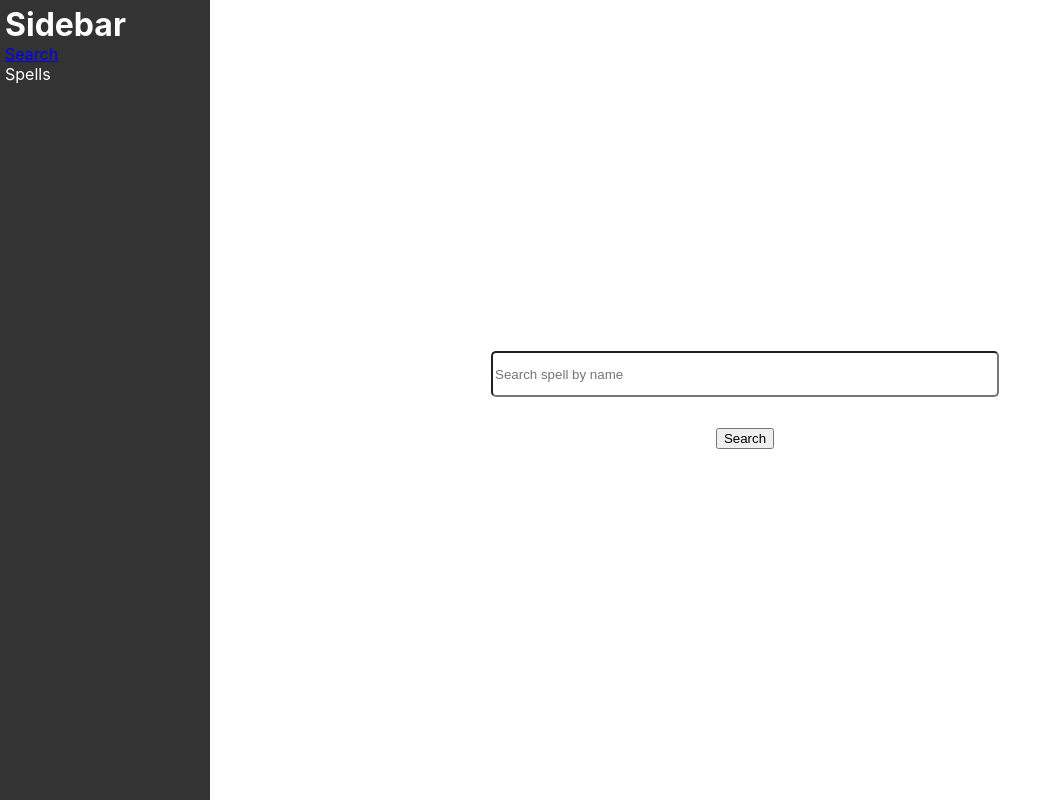
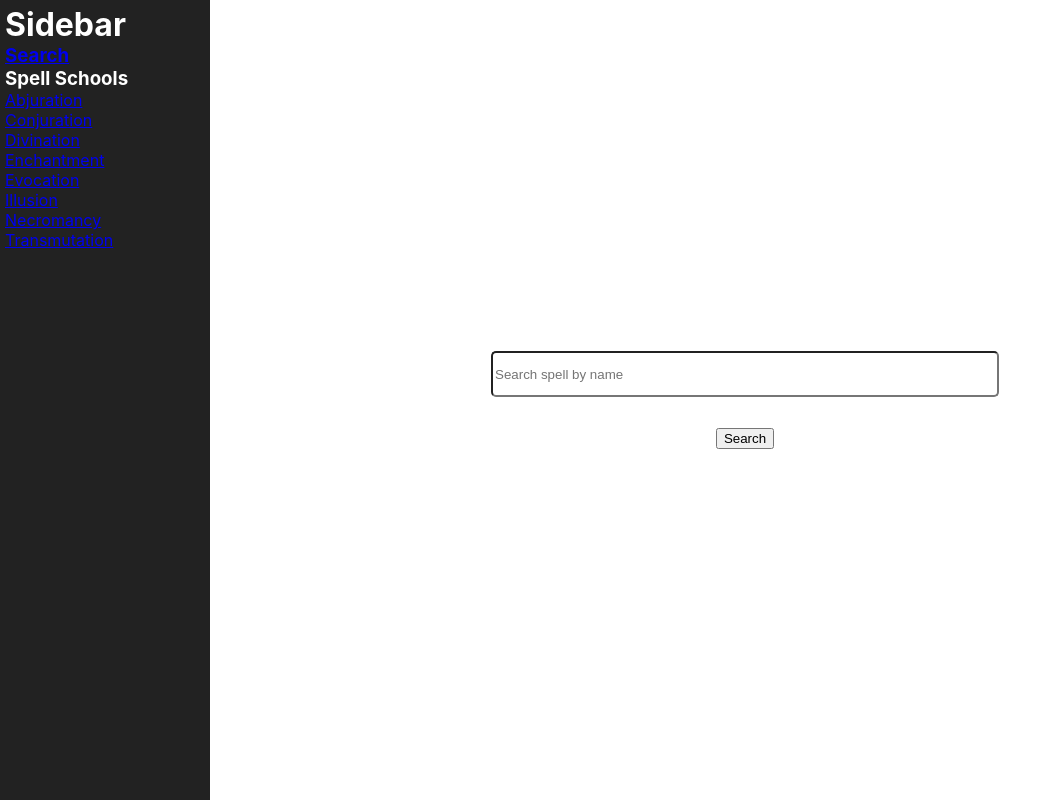
Before and after one commit to marcotmotta/dnd-helper, a React (Create React App) app: page /spell/search in a window 1280 px wide. Shown: the whole page, without its empty margins (0-1057 px from the left). Built offline with nearby package versions, Linux system fonts and the light colour scheme; the HTML template or start-up script is replaced by a standard one.

Commit message:
global sass variables

```diff
--- a/src/App.scss
+++ b/src/App.scss
@@ -1,3 +1,5 @@
+$dark-gray: #222;
+
 h1,
 h2,
 h3,
@@ -10,6 +12,7 @@ p {
 .App {
     min-height: 100vh;
     display: flex;
+    color: $dark-gray;
 
     .main-content {
         width: 100%;
--- a/src/components/schoolIcons/SchoolIcon.scss
+++ b/src/components/schoolIcons/SchoolIcon.scss
@@ -2,5 +2,6 @@
     svg {
         width: 150px;
         height: 150px;
+        opacity: 0.9;
     }
 }
--- a/src/components/sidebar/Sidebar.jsx
+++ b/src/components/sidebar/Sidebar.jsx
@@ -9,8 +9,16 @@ export default function Sidebar() {
   return (
     <div className='sidebar'>
       <h1>Sidebar</h1>
-      <Link to="/spell/search">Search</Link>
-      <p>Spells</p>
+      <Link to="/spell/search"><h3>Search</h3></Link>
+      <h3>Spell Schools</h3>
+      <Link to="/school/abjuration"><p>Abjuration</p></Link>
+      <Link to="/school/conjuration"><p>Conjuration</p></Link>
+      <Link to="/school/divination"><p>Divination</p></Link>
+      <Link to="/school/enchantment"><p>Enchantment</p></Link>
+      <Link to="/school/evocation"><p>Evocation</p></Link>
+      <Link to="/school/illusion"><p>Illusion</p></Link>
+      <Link to="/school/necromancy"><p>Necromancy</p></Link>
+      <Link to="/school/transmutation"><p>Transmutation</p></Link>
     </div>
   )
 }
--- a/src/components/sidebar/Sidebar.scss
+++ b/src/components/sidebar/Sidebar.scss
@@ -1,5 +1,7 @@
+@import "../../App";
+
 .sidebar {
-    background-color: #333;
+    background-color: $dark-gray;
     width: 200px;
     min-width: 200px;
     color: white;
--- a/src/components/spell/spell.scss
+++ b/src/components/spell/spell.scss
@@ -1,3 +1,5 @@
+@import "../../App";
+
 .spell {
     display: flex;
     flex-direction: column;
@@ -12,7 +14,7 @@
             display: flex;
             flex-direction: column;
             justify-content: space-around;
-            border: 5px solid black;
+            border: 5px solid $dark-gray;
             padding: 10px;
             border-radius: 10%;
             padding: 5px;
```
